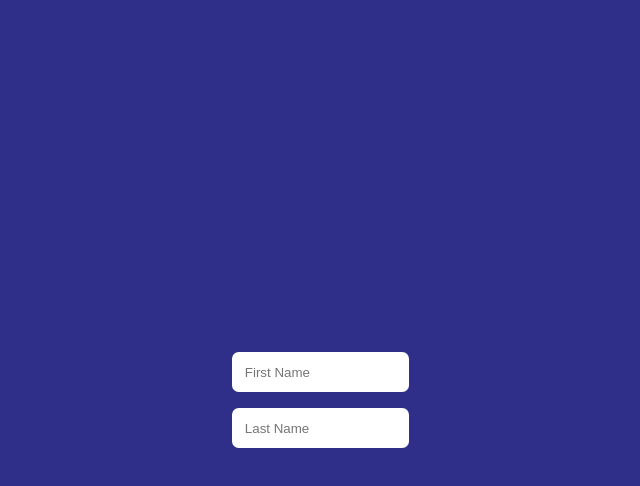
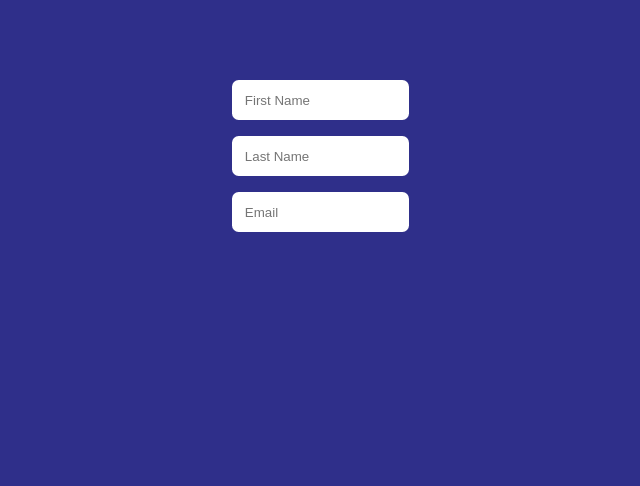
Before and after one commit to nurme-ave/react-example-forms, a React (Create React App) app: page / in a window 1280 px wide. Shown: the top 486 px of the page, without its empty margins (320-960 px from the left). Built offline with nearby package versions, Linux system fonts and the light colour scheme.

Commit message:
add an email field

```diff
--- a/src/App.css
+++ b/src/App.css
@@ -1,9 +1,10 @@
 .main-container {
   display: flex;
   justify-content: center;
-  align-items: center;
+  align-items: flex-start;
   width: 100vw;
   height: 100vh;
+  padding-top: 5em;
   background-color: rgb(47, 47, 138);
 }
 
--- a/src/components/Form.js
+++ b/src/components/Form.js
@@ -3,8 +3,11 @@ import { useState } from 'react';
 function Form() {
   const [formData, setFormData] = useState({
     firstName: "",
-    lastName: ""
+    lastName: "",
+    email: ""
   });
+
+  console.log(formData);
 
   function handleChange(e) {
     setFormData(prevFormData => {
@@ -29,6 +32,12 @@ function Form() {
         onChange={handleChange}
         name="lastName"
       />
+      <input
+        type="email"
+        placeholder="Email"
+        onChange={handleChange}
+        name="email"
+      />
     </form>
   )
 }
```
